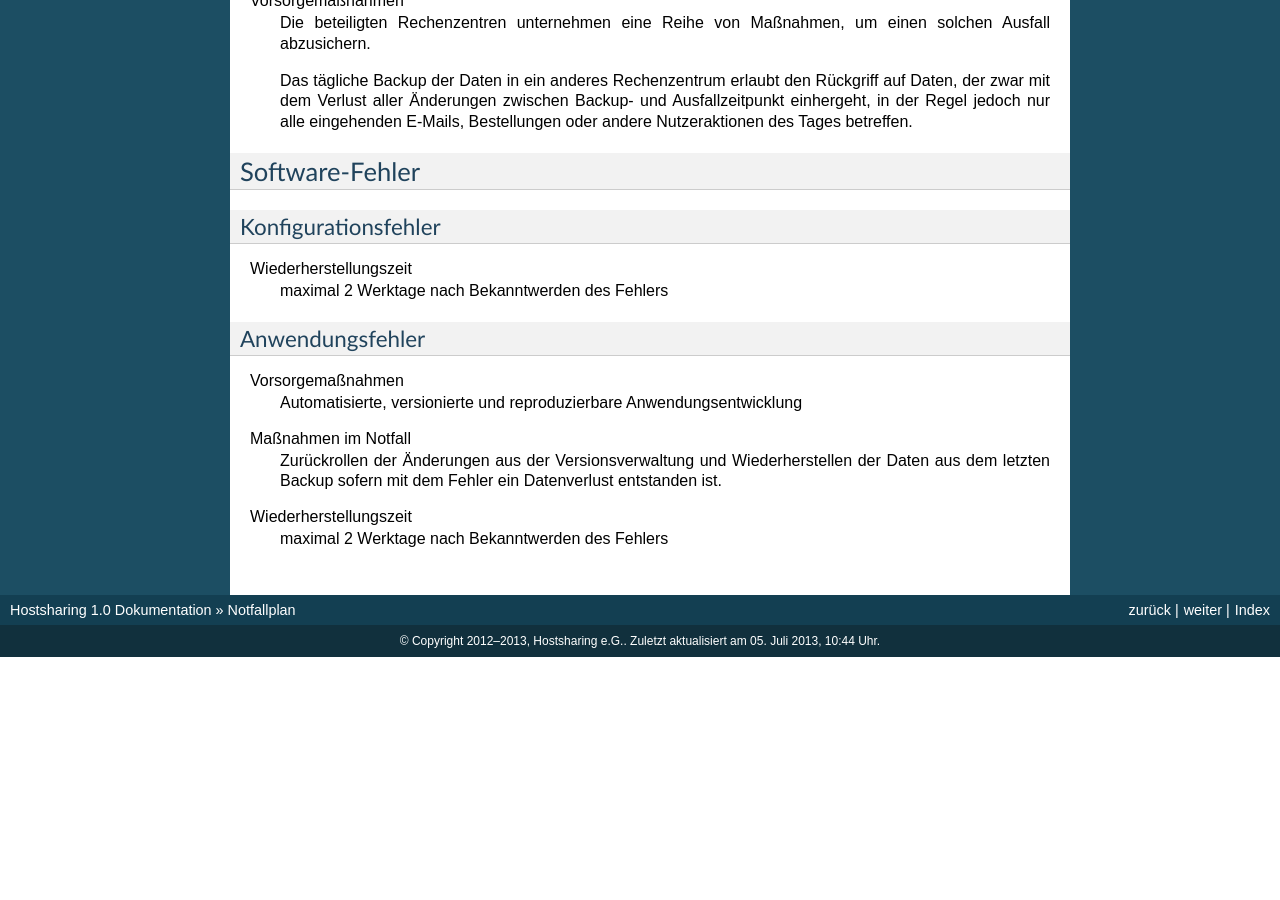
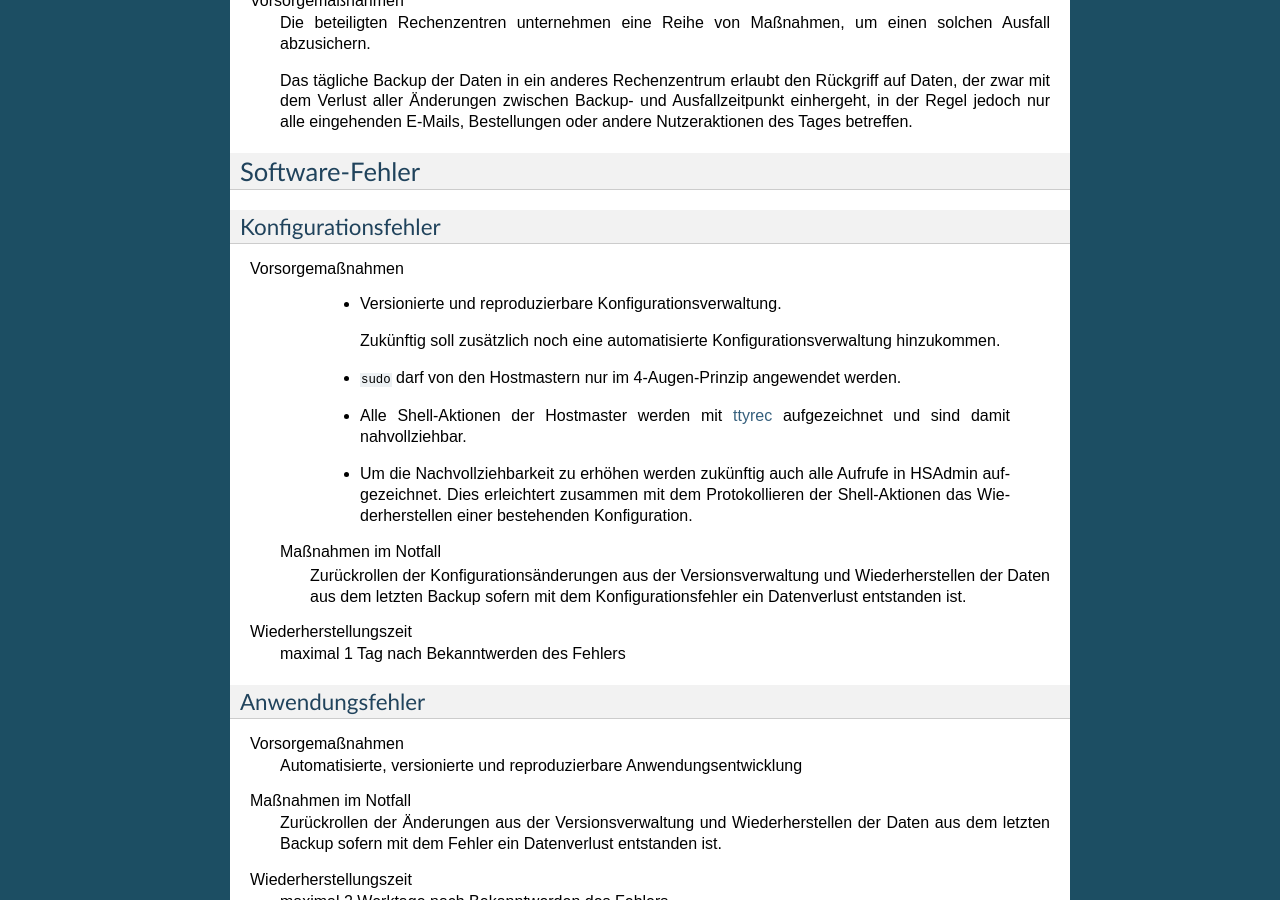
Before and after one commit to hostsharing/hs.docs.users, a Sphinx documentation site: the page built from source/notfallplan.rst, in a window 1280 px wide and 900 px high, scrolled down 1410 px. Built offline with Sphinx 7.4.7, drawn with Linux system fonts in a browser that asks for light colours; before the commit the page ends 2067 px from its top, so only the background shows below that.

Commit message:
Added provisions for emergency plan

```diff
--- a/source/notfallplan.rst
+++ b/source/notfallplan.rst
@@ -126,15 +126,27 @@ Software-Fehler
 Konfigurationsfehler
 --------------------
 
-.. Vorsorgemaßnahmen
-    Automatisierte, versionierte und reproduzierbare Konfigurationsverwaltung
+Vorsorgemaßnahmen
+    - Versionierte und reproduzierbare Konfigurationsverwaltung.
+
+      Zukünftig soll zusätzlich noch eine automatisierte
+      Konfigurationsverwaltung hinzukommen.
+
+    - ``sudo`` darf von den Hostmastern nur im 4-Augen-Prinzip angewendet werden.
+    - Alle Shell-Aktionen der Hostmaster werden mit
+      `ttyrec <0xcc.net/ttyrec/>`_ aufgezeichnet und sind damit nahvollziehbar.
+    - Um die Nachvollziehbarkeit zu erhöhen werden zukünftig auch alle Aufrufe
+      in HSAdmin aufgezeichnet. Dies erleichtert zusammen mit dem
+      Protokollieren der Shell-Aktionen das Wiederherstellen einer bestehenden
+      Konfiguration.
+
    Maßnahmen im Notfall
     Zurückrollen der Konfigurationsänderungen aus der Versionsverwaltung
     und Wiederherstellen der Daten aus dem letzten Backup sofern mit
     dem Konfigurationsfehler ein Datenverlust entstanden ist.
 
 Wiederherstellungszeit
- maximal 2 Werktage nach Bekanntwerden des Fehlers
+    maximal 1 Tag nach Bekanntwerden des Fehlers
 
 Anwendungsfehler
 ----------------
```
